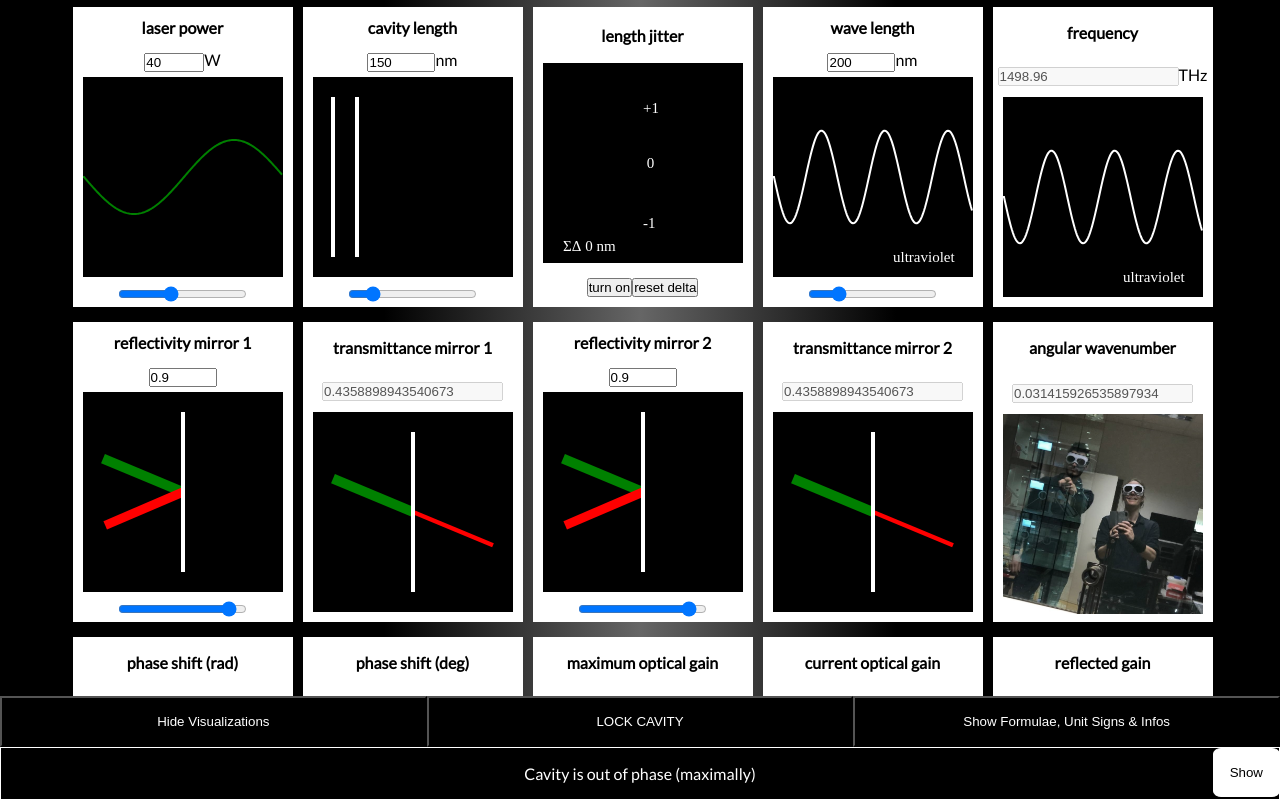
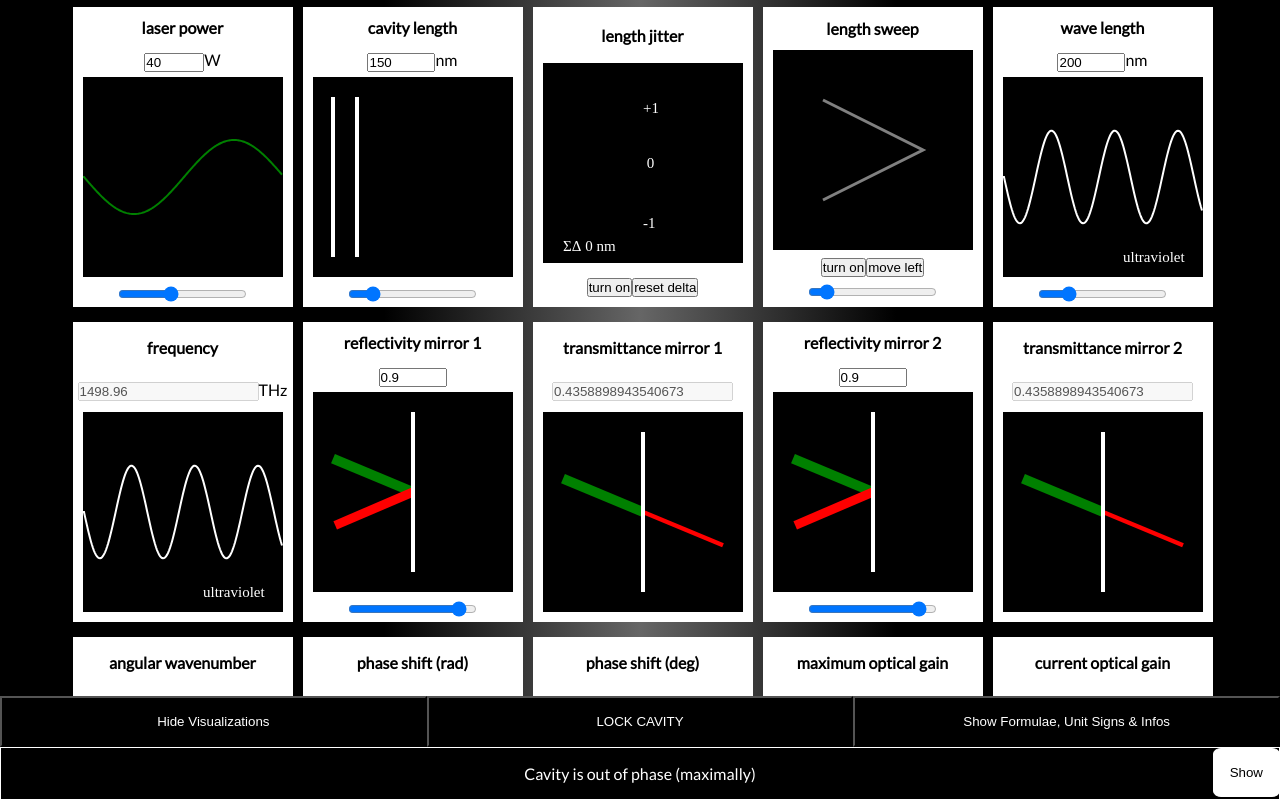
Before and after one commit to bmedicke/optical-cavity, a React (Create React App) app in the folder simulator/: page / in a window 1280 px wide. Built offline with nearby package versions, Linux system fonts and the light colour scheme; what better-react-mathjax would draw is missing.

Commit message:
add length sweep

```diff
--- a/simulator/src/App.js
+++ b/simulator/src/App.js
@@ -293,6 +293,15 @@ function App() {
             showDetails={showdetails}
             infoClick={infoClickHandler}
           />
+          <SweepBox
+            label="length sweep"
+            isActive={isLengthSweeping}
+            setIsActive={setIsLengthSweeping}
+            setter={setCavitylength}
+            hideCanvas={!showvisualizations}
+            showDetails={showdetails}
+            infoClick={infoClickHandler}
+          />
           <Box
             label="wave length"
             rgb={wavelengthColor}
```
